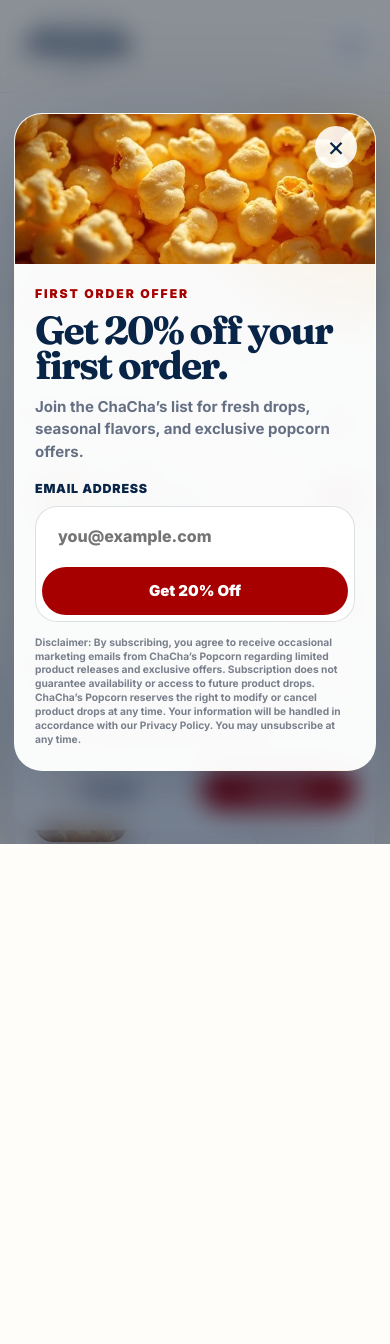
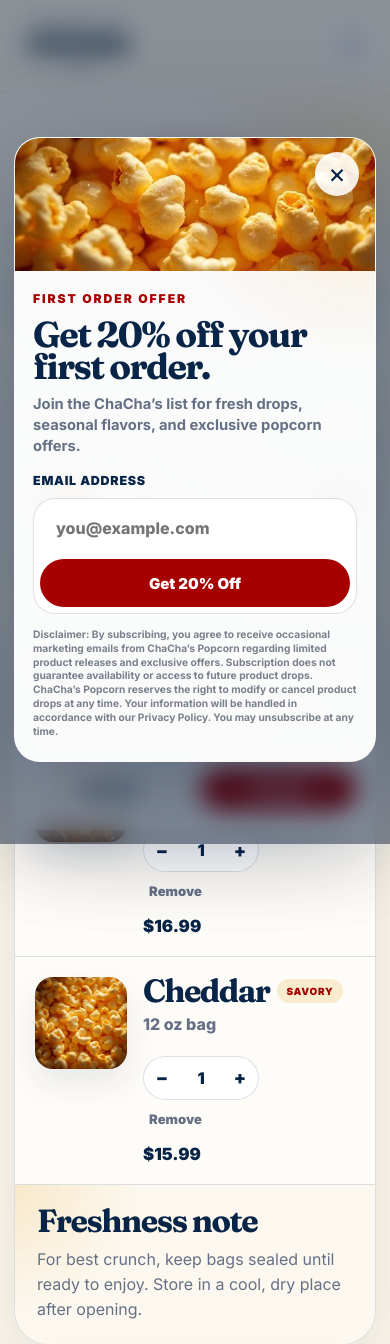
Before and after one commit to KPS-git/chachas-popcorn, a Django app: page /cart/ in a window 390 px wide. Shown: the top 1344 px of the page. Before the commit the page ends 844 px from the top, so only its background shows below. Run offline with Django 5.2, Linux system fonts and the light colour scheme.

Commit message:
Clean mobile promo popup layout

```diff
--- a/static/css/global.css
+++ b/static/css/global.css
@@ -467,34 +467,37 @@ body.modal-open {
   min-height: 44px;
 }
 
+
 @media (max-width: 760px) {
   .promo-modal {
-    padding: max(58px, calc(env(safe-area-inset-top) + 18px)) 14px max(18px, env(safe-area-inset-bottom));
     align-items: center;
     place-items: center;
+    padding: max(72px, calc(env(safe-area-inset-top) + 24px)) 14px max(18px, env(safe-area-inset-bottom));
   }
 
   .promo-dialog {
     grid-template-columns: 1fr;
-    width: min(100%, 430px);
-    max-height: min(78dvh, calc(100dvh - 96px));
+    width: min(100%, 420px);
+    max-height: min(74dvh, calc(100dvh - 112px));
     overflow-y: auto;
-    border-radius: 28px;
+    border-radius: 26px;
   }
 
   .promo-close {
     position: fixed;
-    top: max(12px, env(safe-area-inset-top));
-    right: 18px;
+    top: max(14px, env(safe-area-inset-top));
+    right: 16px;
     z-index: 205;
     display: flex;
     align-items: center;
     justify-content: center;
+    width: 44px;
+    height: 44px;
   }
 
   .promo-image {
-    min-height: 120px;
-    max-height: 170px;
+    min-height: 105px;
+    max-height: 150px;
   }
 
   .promo-image img {
@@ -503,29 +506,23 @@ body.modal-open {
   }
 
   .promo-copy {
-    padding: 22px 20px 24px;
+    padding: 20px 18px 22px;
   }
 
   .promo-copy h2 {
-    font-size: clamp(2.35rem, 10vw, 3.6rem);
-    line-height: 0.88;
+    font-size: clamp(2.15rem, 9.2vw, 3.25rem);
+    line-height: 0.9;
     letter-spacing: -0.045em;
   }
 
   .promo-copy p:not(.eyebrow) {
-    margin-top: 14px;
-    font-size: 0.94rem;
-    line-height: 1.48;
+    margin-top: 12px;
+    font-size: 0.92rem;
+    line-height: 1.42;
   }
 
   .promo-form {
-    margin-top: 18px;
-  }
-
-  .promo-disclaimer {
-    margin-top: 14px !important;
-    font-size: 0.64rem !important;
-    line-height: 1.35 !important;
+    margin-top: 16px;
   }
 
   .promo-form div {
@@ -535,6 +532,12 @@ body.modal-open {
 
   .promo-form input {
     min-height: 46px;
+  }
+
+  .promo-disclaimer {
+    margin-top: 14px !important;
+    font-size: 0.64rem !important;
+    line-height: 1.35 !important;
   }
 
   .cookie-banner {
```
